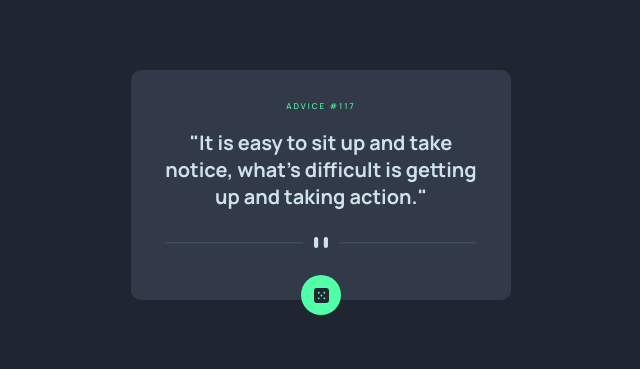
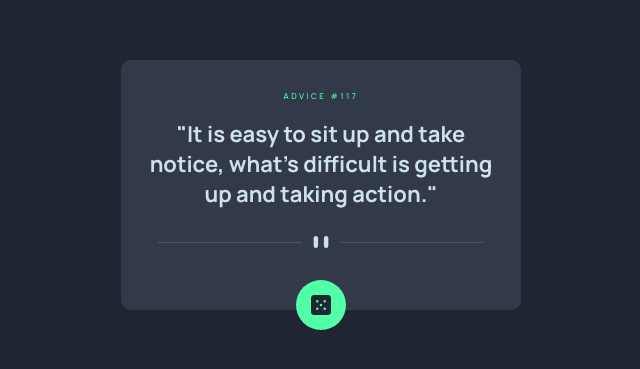
Before and after one commit to tejmushede/advice-generator-app, a plain HTML site: page index.html in a window 1280 px wide. Shown: the part 215-584 px from the top of the page, without its empty margins (319-959 px from the left). Drawn offline with Linux system fonts and the light colour scheme; no server answers.

Commit message:
Add files via upload

```diff
--- a/style.css
+++ b/style.css
@@ -93,15 +93,16 @@ body{
 
 @media (min-width: 768px){
   .advice-container{
-    width: 380px;
+    width: 400px;
     border-radius: 10px;
   }
 
   .advice-container h1{
-    letter-spacing: 2px;
+    letter-spacing: 2.5px;
   }
 
   .advice-container p{
+    font-size: 22px;
     line-height: normal;
   }
 
@@ -114,4 +115,17 @@ body{
     width: 85%;
     margin: 7px 0px;
   }
+
+  .dice-button button{
+    width: 50px;
+    height: 50px;
+    top: 25px;
+  }
+
+  .dice-icon{
+    width: 20px;
+    height: 20px;
+    display: block;
+    margin: auto;
+  }
 }
```
